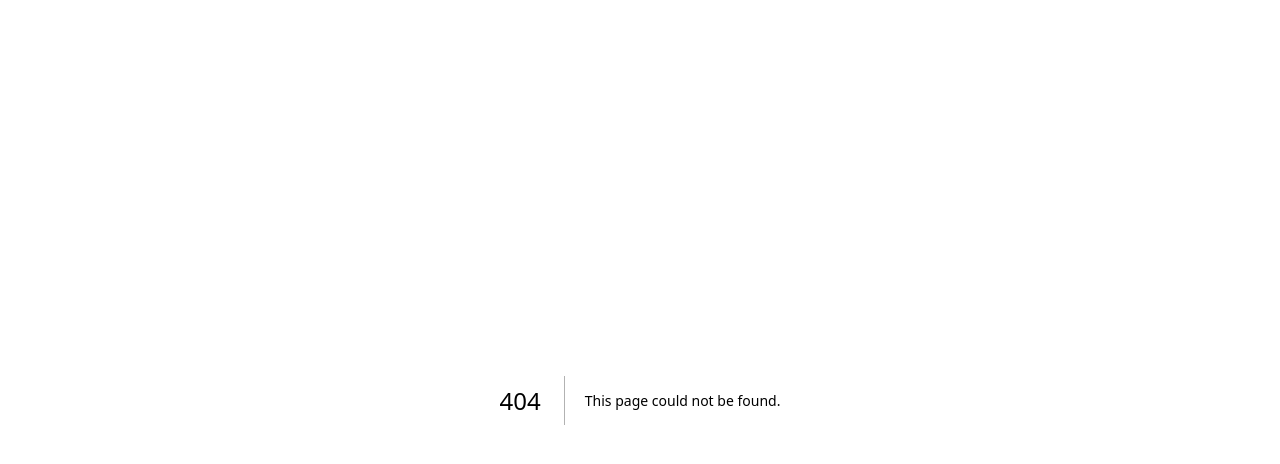
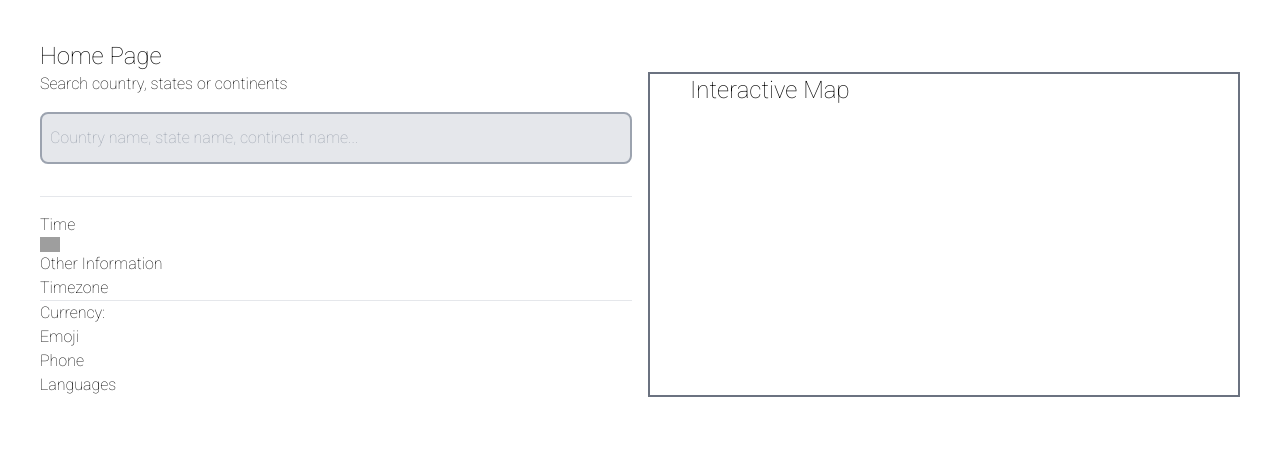
Before and after one commit to daveasiamah/country-info, a Next.js app: page /home in a window 1280 px wide. Before the commit this address had no page. Shown: the top 464 px of the page. Built offline with nearby package versions, Linux system fonts and the light colour scheme; grey boxes are pictures that could not be loaded.

Commit message:
feat:initial commit and layout;

```diff
--- /dev/null
+++ b/app/components/country-info/main.tsx
@@ -0,0 +1,7 @@
+import React from "react";
+
+function CountryInfo() {
+  return <div>CountryInfo</div>;
+}
+
+export default CountryInfo;
--- /dev/null
+++ b/app/components/interactive-map/main.tsx
@@ -0,0 +1,13 @@
+import React from "react";
+
+function InteractiveMap() {
+  return (
+    <div className="flex border-2 border-gray-500">
+      <div className="row-span-4 col-span-1">
+        <h1 className="text-2xl ml-10">Interactive Map</h1>
+      </div>
+    </div>
+  );
+}
+
+export default InteractiveMap;
--- /dev/null
+++ b/app/components/searchbar/main.tsx
@@ -0,0 +1,19 @@
+"use client";
+
+import React from "react";
+
+function SearchBar() {
+  const handleSubmit = () => {};
+
+  return (
+    <form onSubmit={handleSubmit} className="inline-flex">
+      <input
+        type="text"
+        placeholder="Country name, state name, continent name..."
+        className="text-md text-gray-800 w-full bg-gray-200 mt-4 mb-4 focus:outline-none focus:ring-2 focus:ring-blue-500 focus:border-transparent focus:ring-offset-2 focus:ring-offset-gray-200 transition-all duration-200 ease-in-out hover:bg- border-2 border-gray-400 rounded-lg px-2 py-3"
+      />
+    </form>
+  );
+}
+
+export default SearchBar;
--- a/app/globals.css
+++ b/app/globals.css
@@ -2,7 +2,7 @@
 @tailwind components;
 @tailwind utilities;
 
-:root {
+/* :root {
   --foreground-rgb: 0, 0, 0;
   --background-start-rgb: 214, 219, 220;
   --background-end-rgb: 255, 255, 255;
@@ -24,4 +24,4 @@ body {
       rgb(var(--background-end-rgb))
     )
     rgb(var(--background-start-rgb));
-}
+} */
--- /dev/null
+++ b/app/home/page.tsx
@@ -0,0 +1,30 @@
+import React from "react";
+import SearchBar from "../components/searchbar/main";
+import SearchResult from "../search-result/main";
+import InteractiveMap from "../components/interactive-map/main";
+
+function Home() {
+  return (
+    <main className="flex flex-col p-10">
+      <h1 className="text-2xl">Home Page</h1>
+      <div className="grid grid-cols-2 grid-rows-2 gap-4">
+        <div className="row-span-1 col-span-1  flex flex-col align-middle">
+          <h2>Search country, states or continents </h2>
+          <SearchBar />
+          <SearchResult
+            name={"Ghana"}
+            native={""}
+            phone={""}
+            continent={""}
+            capital={""}
+            currency={""}
+            languages={[]}
+          />
+        </div>
+        <InteractiveMap />
+      </div>
+    </main>
+  );
+}
+
+export default Home;
--- a/app/layout.tsx
+++ b/app/layout.tsx
@@ -1,22 +1,25 @@
-import type { Metadata } from 'next'
-import { Inter } from 'next/font/google'
-import './globals.css'
+import type { Metadata } from "next";
+import { Roboto } from "next/font/google";
+import "./globals.css";
 
-const inter = Inter({ subsets: ['latin'] })
+const roboto = Roboto({
+  subsets: ["latin"],
+  weight: "100",
+});
 
 export const metadata: Metadata = {
-  title: 'Create Next App',
-  description: 'Generated by create next app',
-}
+  title: "Countries Info",
+  description: "Displays information about the countries you select.",
+};
 
 export default function RootLayout({
   children,
 }: {
-  children: React.ReactNode
+  children: React.ReactNode;
 }) {
   return (
     <html lang="en">
-      <body className={inter.className}>{children}</body>
+      <body className={roboto.className}>{children}</body>
     </html>
-  )
+  );
 }
--- a/app/page.tsx
+++ b/app/page.tsx
@@ -1,113 +1,38 @@
-import Image from 'next/image'
+"use client";
+import { ApolloClient, ApolloProvider, InMemoryCache } from "@apollo/client";
 
-export default function Home() {
+import Home from "./home/page";
+
+export default function App() {
+  const client = new ApolloClient({
+    uri: "https://countries.trevorblades.com/graphql",
+    cache: new InMemoryCache(),
+  });
+
+  ({
+    query: `
+      query{
+        country(code: "BR") {
+          name
+          native
+          capital
+          emoji
+          currency
+          languages {
+            code
+            name
+          }
+          phone
+        }
+      }
+    `,
+  });
+
+  console.log(client);
+
   return (
-    <main className="flex min-h-screen flex-col items-center justify-between p-24">
-      <div className="z-10 max-w-5xl w-full items-center justify-between font-mono text-sm lg:flex">
-        <p className="fixed left-0 top-0 flex w-full justify-center border-b border-gray-300 bg-gradient-to-b from-zinc-200 pb-6 pt-8 backdrop-blur-2xl dark:border-neutral-800 dark:bg-zinc-800/30 dark:from-inherit lg:static lg:w-auto  lg:rounded-xl lg:border lg:bg-gray-200 lg:p-4 lg:dark:bg-zinc-800/30">
-          Get started by editing&nbsp;
-          <code className="font-mono font-bold">app/page.tsx</code>
-        </p>
-        <div className="fixed bottom-0 left-0 flex h-48 w-full items-end justify-center bg-gradient-to-t from-white via-white dark:from-black dark:via-black lg:static lg:h-auto lg:w-auto lg:bg-none">
-          <a
-            className="pointer-events-none flex place-items-center gap-2 p-8 lg:pointer-events-auto lg:p-0"
-            href="https://vercel.com?utm_source=create-next-app&utm_medium=appdir-template&utm_campaign=create-next-app"
-            target="_blank"
-            rel="noopener noreferrer"
-          >
-            By{' '}
-            <Image
-              src="/vercel.svg"
-              alt="Vercel Logo"
-              className="dark:invert"
-              width={100}
-              height={24}
-              priority
-            />
-          </a>
-        </div>
-      </div>
-
-      <div className="relative flex place-items-center before:absolute before:h-[300px] before:w-[480px] before:-translate-x-1/2 before:rounded-full before:bg-gradient-radial before:from-white before:to-transparent before:blur-2xl before:content-[''] after:absolute after:-z-20 after:h-[180px] after:w-[240px] after:translate-x-1/3 after:bg-gradient-conic after:from-sky-200 after:via-blue-200 after:blur-2xl after:content-[''] before:dark:bg-gradient-to-br before:dark:from-transparent before:dark:to-blue-700 before:dark:opacity-10 after:dark:from-sky-900 after:dark:via-[#0141ff] after:dark:opacity-40 before:lg:h-[360px] z-[-1]">
-        <Image
-          className="relative dark:drop-shadow-[0_0_0.3rem_#ffffff70] dark:invert"
-          src="/next.svg"
-          alt="Next.js Logo"
-          width={180}
-          height={37}
-          priority
-        />
-      </div>
-
-      <div className="mb-32 grid text-center lg:max-w-5xl lg:w-full lg:mb-0 lg:grid-cols-4 lg:text-left">
-        <a
-          href="https://nextjs.org/docs?utm_source=create-next-app&utm_medium=appdir-template&utm_campaign=create-next-app"
-          className="group rounded-lg border border-transparent px-5 py-4 transition-colors hover:border-gray-300 hover:bg-gray-100 hover:dark:border-neutral-700 hover:dark:bg-neutral-800/30"
-          target="_blank"
-          rel="noopener noreferrer"
-        >
-          <h2 className={`mb-3 text-2xl font-semibold`}>
-            Docs{' '}
-            <span className="inline-block transition-transform group-hover:translate-x-1 motion-reduce:transform-none">
-              -&gt;
-            </span>
-          </h2>
-          <p className={`m-0 max-w-[30ch] text-sm opacity-50`}>
-            Find in-depth information about Next.js features and API.
-          </p>
-        </a>
-
-        <a
-          href="https://nextjs.org/learn?utm_source=create-next-app&utm_medium=appdir-template-tw&utm_campaign=create-next-app"
-          className="group rounded-lg border border-transparent px-5 py-4 transition-colors hover:border-gray-300 hover:bg-gray-100 hover:dark:border-neutral-700 hover:dark:bg-neutral-800/30"
-          target="_blank"
-          rel="noopener noreferrer"
-        >
-          <h2 className={`mb-3 text-2xl font-semibold`}>
-            Learn{' '}
-            <span className="inline-block transition-transform group-hover:translate-x-1 motion-reduce:transform-none">
-              -&gt;
-            </span>
-          </h2>
-          <p className={`m-0 max-w-[30ch] text-sm opacity-50`}>
-            Learn about Next.js in an interactive course with&nbsp;quizzes!
-          </p>
-        </a>
-
-        <a
-          href="https://vercel.com/templates?framework=next.js&utm_source=create-next-app&utm_medium=appdir-template&utm_campaign=create-next-app"
-          className="group rounded-lg border border-transparent px-5 py-4 transition-colors hover:border-gray-300 hover:bg-gray-100 hover:dark:border-neutral-700 hover:dark:bg-neutral-800/30"
-          target="_blank"
-          rel="noopener noreferrer"
-        >
-          <h2 className={`mb-3 text-2xl font-semibold`}>
-            Templates{' '}
-            <span className="inline-block transition-transform group-hover:translate-x-1 motion-reduce:transform-none">
-              -&gt;
-            </span>
-          </h2>
-          <p className={`m-0 max-w-[30ch] text-sm opacity-50`}>
-            Explore starter templates for Next.js.
-          </p>
-        </a>
-
-        <a
-          href="https://vercel.com/new?utm_source=create-next-app&utm_medium=appdir-template&utm_campaign=create-next-app"
-          className="group rounded-lg border border-transparent px-5 py-4 transition-colors hover:border-gray-300 hover:bg-gray-100 hover:dark:border-neutral-700 hover:dark:bg-neutral-800/30"
-          target="_blank"
-          rel="noopener noreferrer"
-        >
-          <h2 className={`mb-3 text-2xl font-semibold`}>
-            Deploy{' '}
-            <span className="inline-block transition-transform group-hover:translate-x-1 motion-reduce:transform-none">
-              -&gt;
-            </span>
-          </h2>
-          <p className={`m-0 max-w-[30ch] text-sm opacity-50`}>
-            Instantly deploy your Next.js site to a shareable URL with Vercel.
-          </p>
-        </a>
-      </div>
-    </main>
-  )
+    <ApolloProvider client={client}>
+      <Home />
+    </ApolloProvider>
+  );
 }
--- /dev/null
+++ b/app/search-result/main.tsx
@@ -0,0 +1,29 @@
+import React from "react";
+import Image from "next/image";
+
+function SearchResult(country: Country) {
+  console.log(country);
+  return (
+    <div className="flex flex-col mt-4">
+      <hr className="mb-4" />
+      <div className="flex flex-col">
+        <h4>Time</h4>
+        <Image
+          src="/public/vercel.svg"
+          alt="country emoji"
+          width={20}
+          height={20}
+        />
+        <h4>Other Information</h4>
+        <h4>Timezone</h4>
+      </div>
+      <hr />
+      <h2>Currency:</h2>
+      <h2>Emoji </h2>
+      <h2>Phone </h2>
+      <h2>Languages</h2>
+    </div>
+  );
+}
+
+export default SearchResult;
--- a/tailwind.config.ts
+++ b/tailwind.config.ts
@@ -8,11 +8,11 @@ const config: Config = {
   ],
   theme: {
     extend: {
-      backgroundImage: {
-        'gradient-radial': 'radial-gradient(var(--tw-gradient-stops))',
-        'gradient-conic':
-          'conic-gradient(from 180deg at 50% 50%, var(--tw-gradient-stops))',
-      },
+      // backgroundImage: {
+      //   'gradient-radial': 'radial-gradient(var(--tw-gradient-stops))',
+      //   'gradient-conic':
+      //     'conic-gradient(from 180deg at 50% 50%, var(--tw-gradient-stops))',
+      // },
     },
   },
   plugins: [],
```
Also changed, not shown: app/types/country-info.ts (added, +14 -0 lines), package.json (+7 -5 lines), 1 other file (tests, documents, lock files or other folders).
